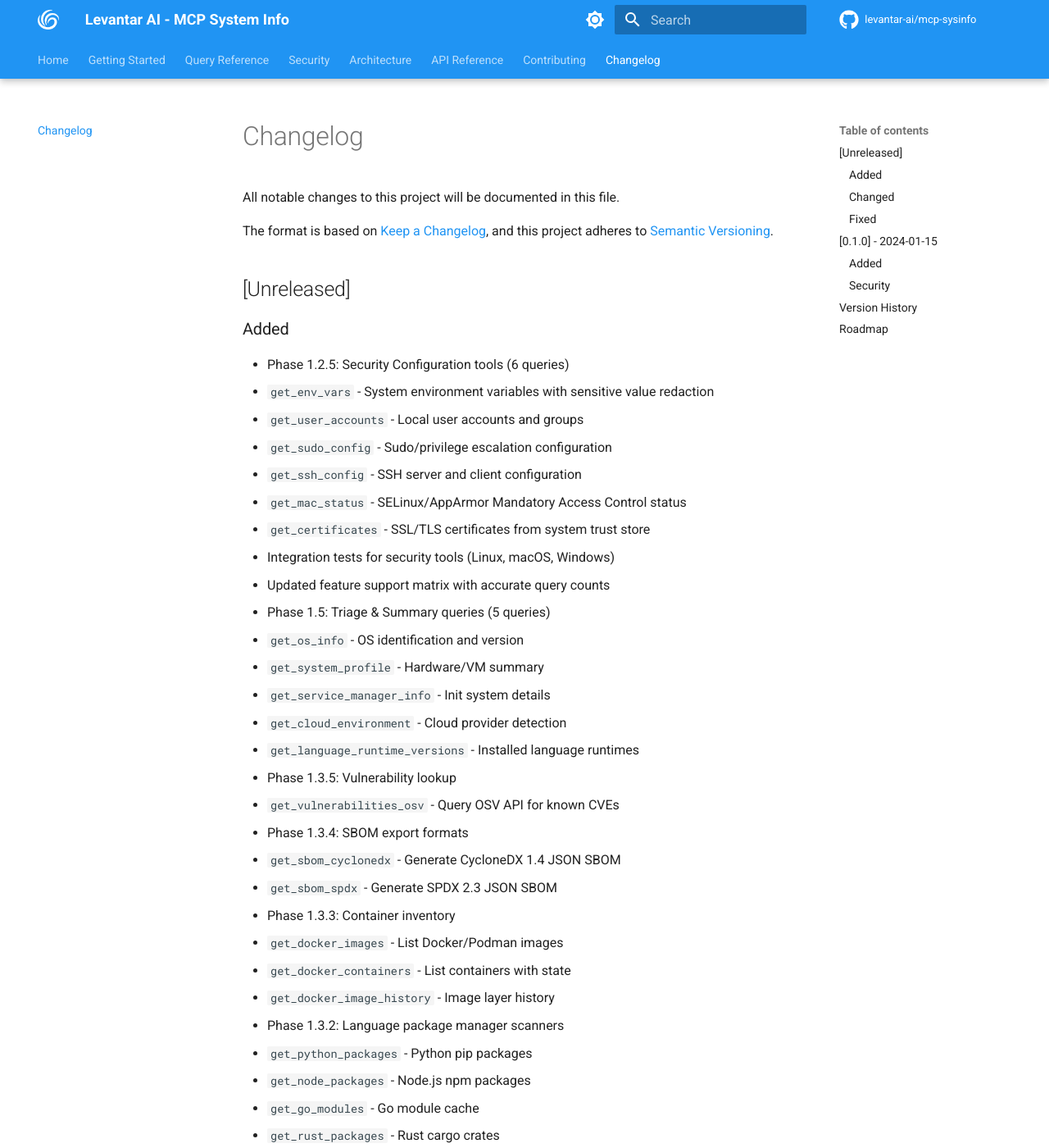
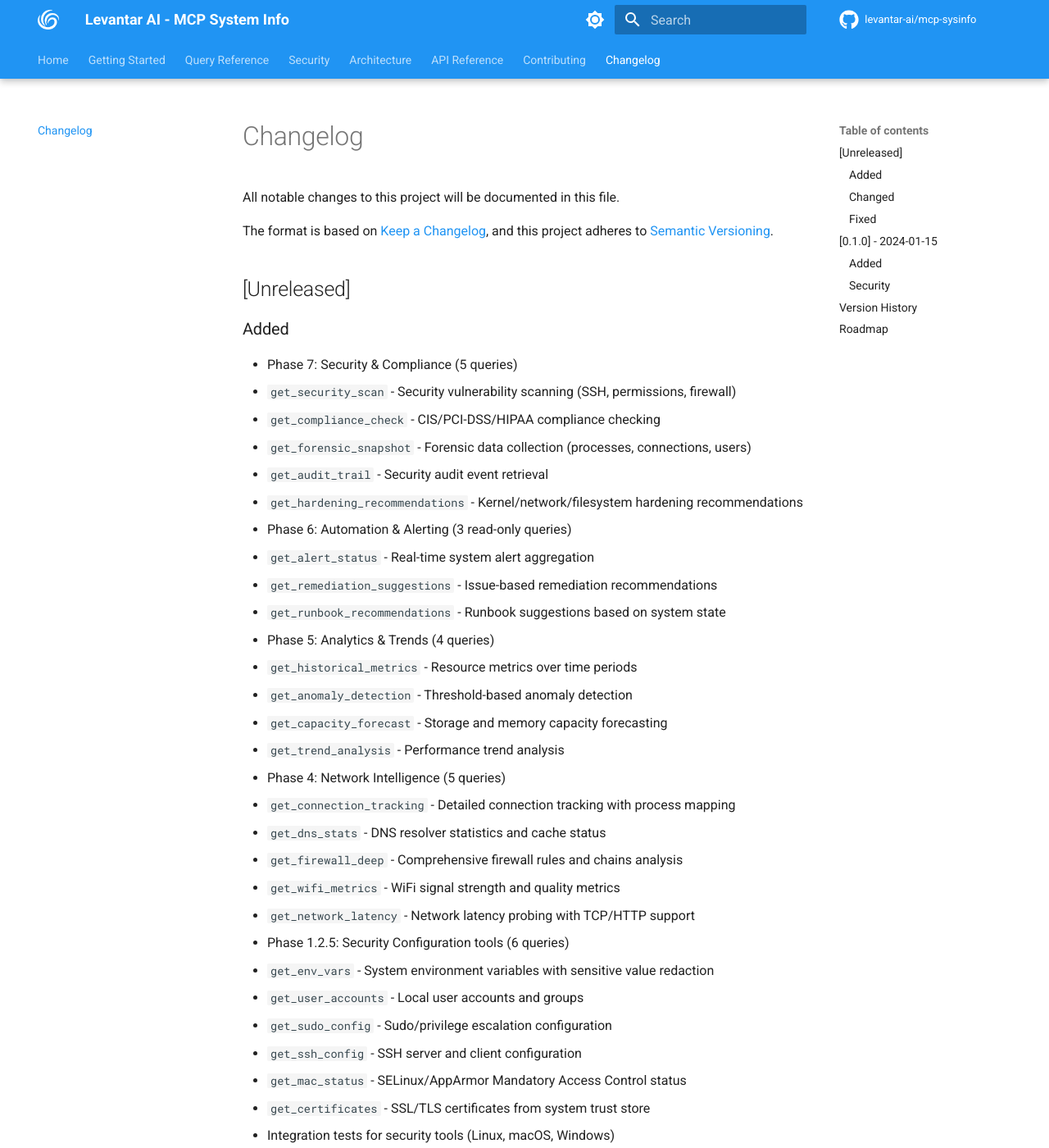
Before and after one commit to levantar-ai/mcp-sysinfo, an MkDocs documentation site: the page built from docs/changelog.md, in a window 1280 px wide and 1400 px high. Shown: the whole window at 82% size. Built offline with MkDocs 1.6.1 and Material for MkDocs 9.7.7, drawn with Linux system fonts in a browser that asks for light colours; comment, search, counter and statistics services are not loaded; the version menu is left out.

Commit message:
docs: update documentation for Phases 4-7 implementation
- Update query count: 183 -> 200 implemented queries
- Mark Phase 4 (Network Intelligence) as complete: 5 queries
- Mark Phase 5 (Analytics & Trends) as complete: 4 queries
- Mark Phase 6 (Automation & Alerting) as complete: 3 read-only queries
- Mark Phase 7 (Security & Compliance) as complete: 5 queries
- Add Phase 4-7 features to changelog

Co-Authored-By: Claude Opus 4.5 <noreply@anthropic.com>

```diff
--- a/docs/changelog.md
+++ b/docs/changelog.md
@@ -9,6 +9,27 @@ and this project adheres to [Semantic Versioning](https://semver.org/spec/v2.0.0
 
 ### Added
 
+- Phase 7: Security & Compliance (5 queries)
+  - `get_security_scan` - Security vulnerability scanning (SSH, permissions, firewall)
+  - `get_compliance_check` - CIS/PCI-DSS/HIPAA compliance checking
+  - `get_forensic_snapshot` - Forensic data collection (processes, connections, users)
+  - `get_audit_trail` - Security audit event retrieval
+  - `get_hardening_recommendations` - Kernel/network/filesystem hardening recommendations
+- Phase 6: Automation & Alerting (3 read-only queries)
+  - `get_alert_status` - Real-time system alert aggregation
+  - `get_remediation_suggestions` - Issue-based remediation recommendations
+  - `get_runbook_recommendations` - Runbook suggestions based on system state
+- Phase 5: Analytics & Trends (4 queries)
+  - `get_historical_metrics` - Resource metrics over time periods
+  - `get_anomaly_detection` - Threshold-based anomaly detection
+  - `get_capacity_forecast` - Storage and memory capacity forecasting
+  - `get_trend_analysis` - Performance trend analysis
+- Phase 4: Network Intelligence (5 queries)
+  - `get_connection_tracking` - Detailed connection tracking with process mapping
+  - `get_dns_stats` - DNS resolver statistics and cache status
+  - `get_firewall_deep` - Comprehensive firewall rules and chains analysis
+  - `get_wifi_metrics` - WiFi signal strength and quality metrics
+  - `get_network_latency` - Network latency probing with TCP/HTTP support
 - Phase 1.2.5: Security Configuration tools (6 queries)
   - `get_env_vars` - System environment variables with sensitive value redaction
   - `get_user_accounts` - Local user accounts and groups
```
Also changed, not shown: README.md (+24 -24 lines).
